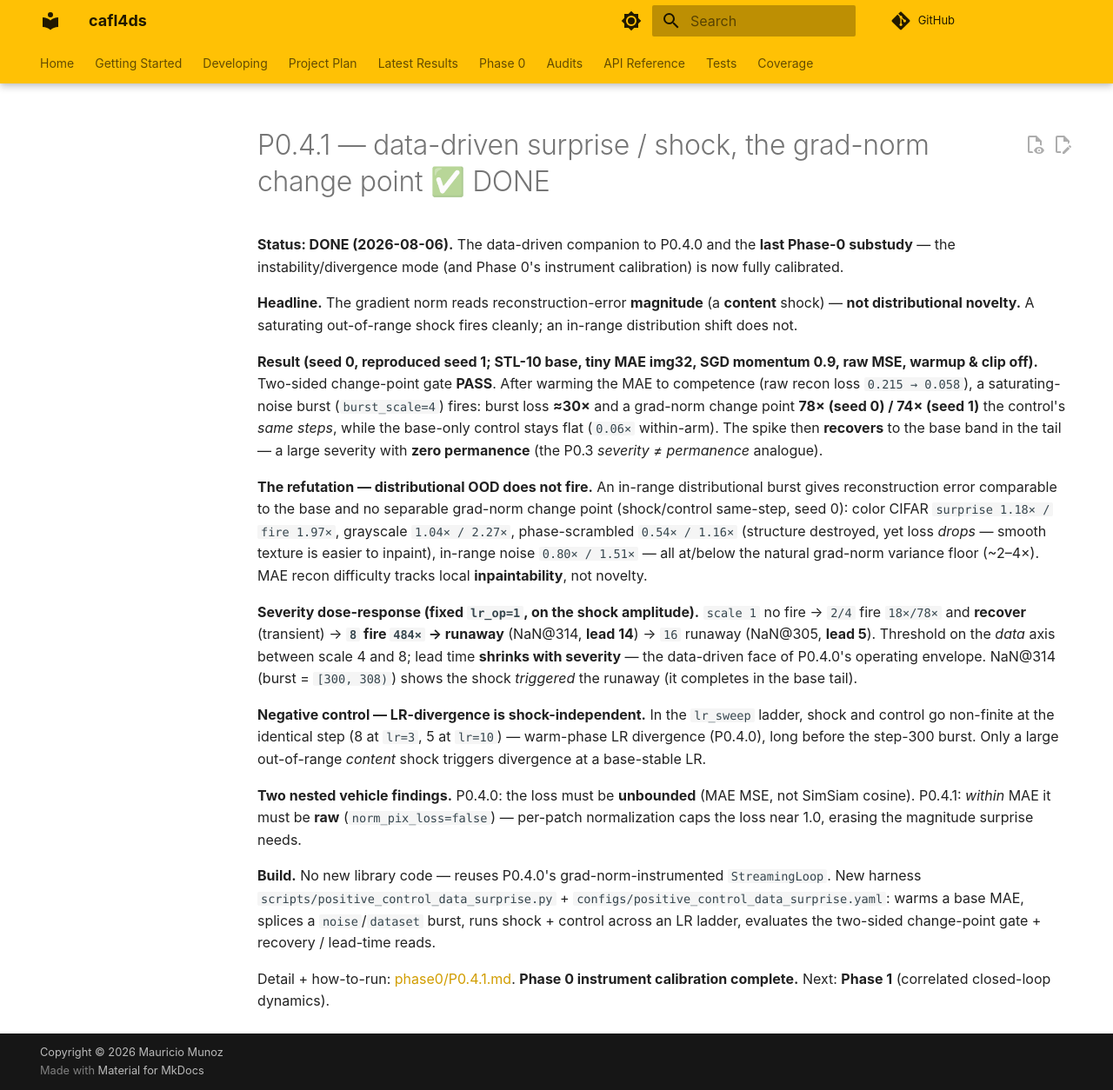
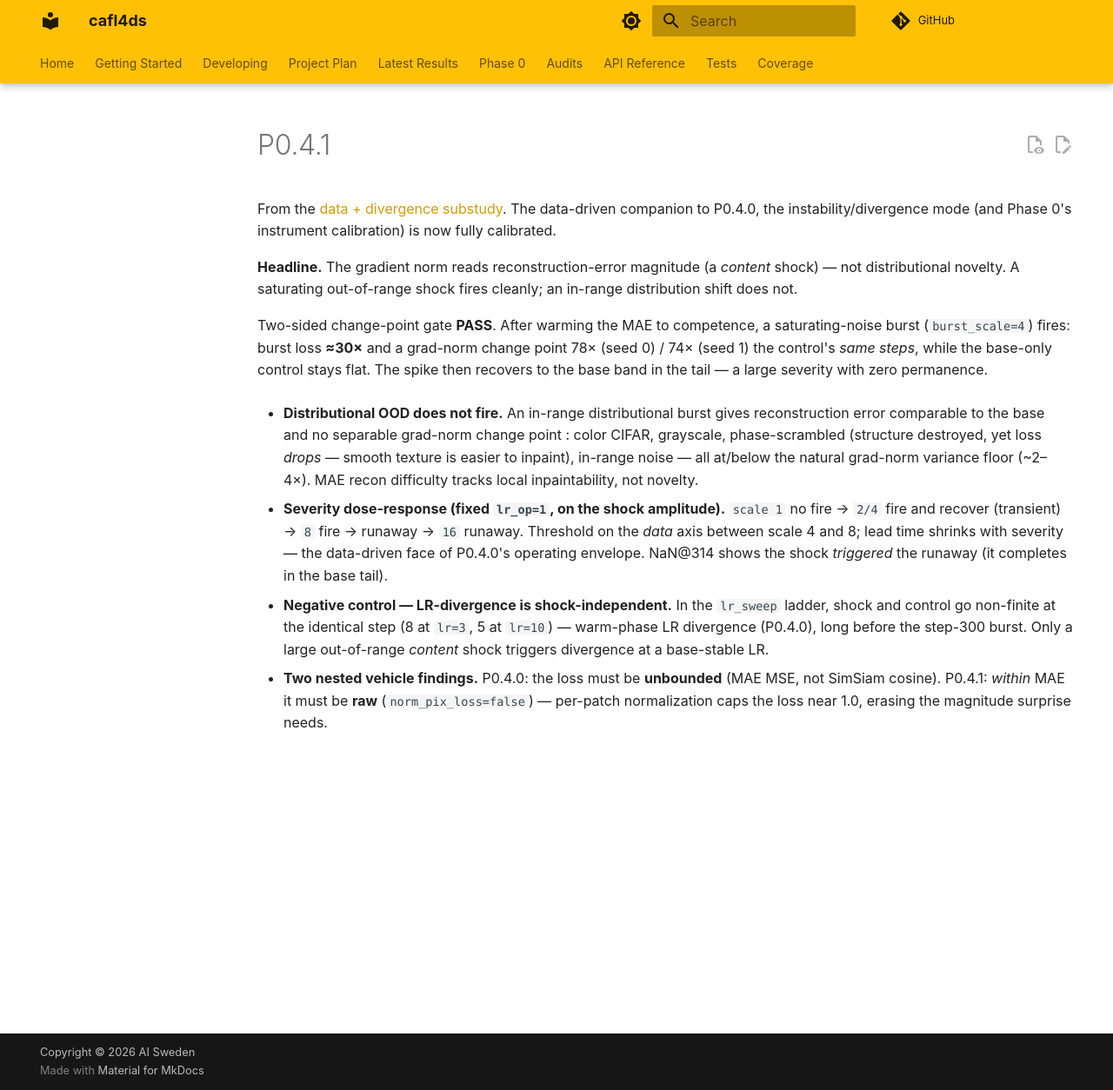
Before and after one commit to aidotse/cafl4ds, an MkDocs documentation site: the page built from docs/experiments/latest-results/P0.4.1.md, in a window 1280 px wide and 1254 px high. Shown: the whole window at 87% size. Built offline with MkDocs 1.6.1 and Material for MkDocs 9.7.7, drawn with Linux system fonts in a browser that asks for light colours; comment, search, counter and statistics services are not loaded.

Commit message:
fix: P0.4 docs review

```diff
--- a/docs/experiments/latest-results/P0.4.1.md
+++ b/docs/experiments/latest-results/P0.4.1.md
@@ -1,42 +1,30 @@
-# P0.4.1 — data-driven surprise / shock, the grad-norm change point ✅ DONE
+# P0.4.1
 
-**Status: DONE (2026-08-06).** The data-driven companion to P0.4.0 and the **last Phase-0 substudy** — the
-instability/divergence mode (and Phase 0's instrument calibration) is now fully calibrated.
+From the [data + divergence substudy](phase0/P0.4.1.md). The data-driven companion to P0.4.0, the instability/divergence
+mode (and Phase 0's instrument calibration) is now fully calibrated.
 
-**Headline.** The gradient norm reads reconstruction-error **magnitude** (a **content** shock) — **not distributional
-novelty.** A saturating out-of-range shock fires cleanly; an in-range distribution shift does not.
+**Headline.** The gradient norm reads reconstruction-error magnitude (a *content* shock) — not distributional novelty. A
+saturating out-of-range shock fires cleanly; an in-range distribution shift does not.
 
-**Result (seed 0, reproduced seed 1; STL-10 base, tiny MAE img32, SGD momentum 0.9, raw MSE, warmup & clip off).**
-Two-sided change-point gate **PASS**. After warming the MAE to competence (raw recon loss `0.215 → 0.058`), a
-saturating-noise burst (`burst_scale=4`) fires: burst loss **≈30×** and a grad-norm change point **78× (seed 0) / 74×
-(seed 1)** the control's *same steps*, while the base-only control stays flat (`0.06×` within-arm). The spike then
-**recovers** to the base band in the tail — a large severity with **zero permanence** (the P0.3 *severity ≠ permanence*
-analogue).
+Two-sided change-point gate **PASS**. After warming the MAE to competence, a saturating-noise burst (`burst_scale=4`)
+fires: burst loss **≈30×** and a grad-norm change point 78× (seed 0) / 74× (seed 1) the control's *same steps*, while
+the base-only control stays flat. The spike then recovers to the base band in the tail — a large severity with zero
+permanence.
 
-**The refutation — distributional OOD does not fire.** An in-range distributional burst gives reconstruction error
-comparable to the base and no separable grad-norm change point (shock/control same-step, seed 0): color CIFAR
-`surprise 1.18× / fire 1.97×`, grayscale `1.04× / 2.27×`, phase-scrambled `0.54× / 1.16×` (structure destroyed, yet loss
-*drops* — smooth texture is easier to inpaint), in-range noise `0.80× / 1.51×` — all at/below the natural grad-norm
-variance floor (~2–4×). MAE recon difficulty tracks local **inpaintability**, not novelty.
+- **Distributional OOD does not fire.** An in-range distributional burst gives reconstruction error comparable to the
+    base and no separable grad-norm change point : color CIFAR, grayscale, phase-scrambled (structure destroyed, yet
+    loss *drops* — smooth texture is easier to inpaint), in-range noise — all at/below the natural grad-norm variance
+    floor (~2–4×). MAE recon difficulty tracks local inpaintability, not novelty.
 
-**Severity dose-response (fixed `lr_op=1`, on the shock amplitude).** `scale 1` no fire → `2/4` fire `18×/78×` and
-**recover** (transient) → **`8` fire `484×` → runaway** (NaN@314, **lead 14**) → `16` runaway (NaN@305, **lead 5**).
-Threshold on the *data* axis between scale 4 and 8; lead time **shrinks with severity** — the data-driven face of
-P0.4.0's operating envelope. NaN@314 (burst = `[300, 308)`) shows the shock *triggered* the runaway (it completes in the
-base tail).
+- **Severity dose-response (fixed `lr_op=1`, on the shock amplitude).** `scale 1` no fire → `2/4` fire and recover
+    (transient) → `8` fire → runaway → `16` runaway. Threshold on the *data* axis between scale 4 and 8; lead time
+    shrinks with severity — the data-driven face of P0.4.0's operating envelope. NaN@314 shows the shock *triggered* the
+    runaway (it completes in the base tail).
 
-**Negative control — LR-divergence is shock-independent.** In the `lr_sweep` ladder, shock and control go non-finite at
-the identical step (8 at `lr=3`, 5 at `lr=10`) — warm-phase LR divergence (P0.4.0), long before the step-300 burst. Only
-a large out-of-range *content* shock triggers divergence at a base-stable LR.
+- **Negative control — LR-divergence is shock-independent.** In the `lr_sweep` ladder, shock and control go non-finite
+    at the identical step (8 at `lr=3`, 5 at `lr=10`) — warm-phase LR divergence (P0.4.0), long before the step-300
+    burst. Only a large out-of-range *content* shock triggers divergence at a base-stable LR.
 
-**Two nested vehicle findings.** P0.4.0: the loss must be **unbounded** (MAE MSE, not SimSiam cosine). P0.4.1: *within*
-MAE it must be **raw** (`norm_pix_loss=false`) — per-patch normalization caps the loss near 1.0, erasing the magnitude
-surprise needs.
-
-**Build.** No new library code — reuses P0.4.0's grad-norm-instrumented `StreamingLoop`. New harness
-`scripts/positive_control_data_surprise.py` + `configs/positive_control_data_surprise.yaml`: warms a base MAE, splices a
-`noise`/`dataset` burst, runs shock + control across an LR ladder, evaluates the two-sided change-point gate + recovery
-/ lead-time reads.
-
-Detail + how-to-run: [phase0/P0.4.1.md](../phase0/P0.4.1.md). **Phase 0 instrument calibration complete.** Next: **Phase
-1** (correlated closed-loop dynamics).
+- **Two nested vehicle findings.** P0.4.0: the loss must be **unbounded** (MAE MSE, not SimSiam cosine). P0.4.1:
+    *within* MAE it must be **raw** (`norm_pix_loss=false`) — per-patch normalization caps the loss near 1.0, erasing
+    the magnitude surprise needs.
--- a/mkdocs.yaml
+++ b/mkdocs.yaml
@@ -139,4 +139,4 @@ theme:
     - search.suggest
     - tags
 
-copyright: "Copyright © 2026 Mauricio Munoz"
+copyright: "Copyright © 2026 AI Sweden"
```
Also changed, not shown: docs/experiments/audits/P0.4.md (+11 -0 lines), docs/experiments/phase0/P0.4.1.md (+43 -43 lines), docs/experiments/phase0/index.md (+6 -6 lines).
